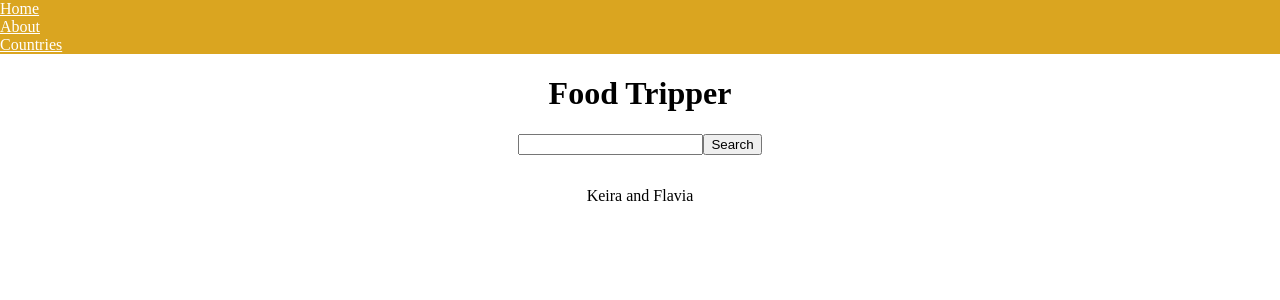
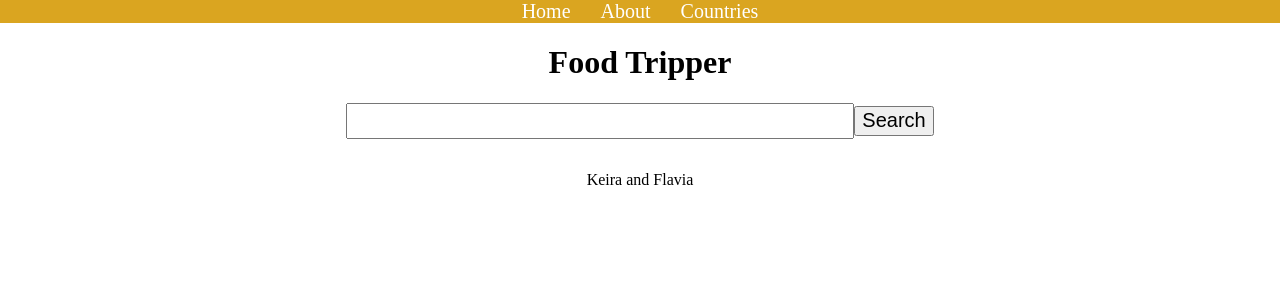
Before and after one commit to SchoolOfCode/bc13_w8d5_react-hackathon-k-f, a React (Create React App) app in the folder my-app/: page / in a window 1280 px wide. Shown: the top 300 px of the page. Built offline with nearby package versions, Linux system fonts and the light colour scheme; no server answers.

Commit message:
Some updates to css and improved search functionality

```diff
--- a/my-app/src/Components/App/App.js
+++ b/my-app/src/Components/App/App.js
@@ -3,7 +3,7 @@ import './App.css';
 import Input from '../Input';
 import List from '../List';
 
-const initialResults = [ {
+/*const initialResults = [ {
     title: "Chicken Biriyani",
     category: "Indian",
     url: "www.indianfood.com",
@@ -16,7 +16,7 @@ const initialResults = [ {
     url: "www.italianfood.com",
     img: "https://www.simplyrecipes.com/thmb/G0WpDNn_iGeaSImHqH2TGiG8rjY=/1500x0/filters:no_upscale():max_bytes(150000):strip_icc()/Simply-Recipes-Spaghetti-Carbonara-LEAD-7-82d6bacf7f3848a4943b14712ab205ff.jpg",
     source: "Italian Recipes",
-  }]
+  }]*/
 
 function App() {
   const [userInput, setUserInput] = useState('')
@@ -38,16 +38,18 @@ function App() {
   }
 
   function handleClick() {
-    const newResults = results.filter(recipe => recipe.country.toUpperCase().split(" ").includes(userInput.toUpperCase()) || recipe.country.toUpperCase() === userInput.toUpperCase());
+    const newResults = results.filter(recipe => recipe.country.toUpperCase().includes(userInput.toUpperCase()));
     setList(newResults);
   }
 
   return (
     <div className="App">
       <header>
-        <a href="www.google.com">Home</a>
-        <a href="www.google.com">About</a>
-        <a href="www.google.com">Countries</a>
+        <div className="header-container">
+          <a href="www.google.com">Home</a>
+          <a href="www.google.com">About</a>
+          <a href="www.google.com">Countries</a>
+        </div>
       </header>
       <h1>Food Tripper</h1>
       <Input handleClick={handleClick} handleChange={handleChange}/>
--- a/my-app/src/Components/List/index.js
+++ b/my-app/src/Components/List/index.js
@@ -9,7 +9,7 @@ export default function List({results}) {
               <img src={result.img} alt="idk"/>
               <p>{result.country}</p>
               <p>${result.price}</p>
-              <p>{result.rate}/5</p>
+              <p className="rating">{result.rate}/5</p>
             </li>
       )}
   </ul>)
--- a/my-app/src/index.css
+++ b/my-app/src/index.css
@@ -23,22 +23,59 @@ code {
   display: flex;
   flex-direction: column;
   background-color: goldenrod;
+  align-items: center;
 }
 
 .result-container > li > img{
-  max-width: 500px;
+  width: 500px;
 }
 
 h1 {
   font-family: 'Pacifico', cursive;
 }
 
+h3 {
+  font-size: 30px;
+}
 
-header > a {
+p {
+  font-size: 20px;
+  font-weight: bold;
+}
+
+header {
   background-color: goldenrod;
-  color: white;
+}
+
+.header-container {
   display: flex;
   gap: 30px;
+  align-items: center;
+  justify-content: center;
+}
+
+.header-container > a {
+  color: white;
+  font-size: 20px;
+  text-decoration: none;
+}
+
+.rating {
+  background-color: #ba3f36;
+  width: 50px;
+  text-align: center;
+  color: white;
+}
+
+input {
+  width: 500px;
+  height: 30px;
+  font-size: 20px;
+}
+
+button {
+  height: 30px;
+  font-size: 20px;
 }
 
 /* fonts import */
```
